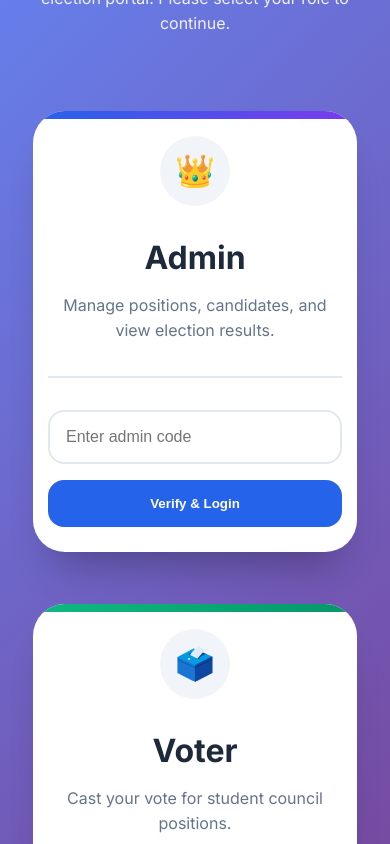
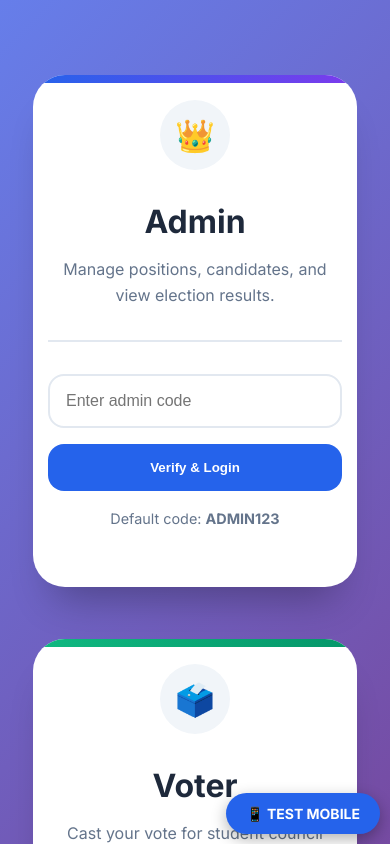
Before and after one commit to marizzer14/Students-Council-Campaign, a plain HTML site: page index.html in a window 390 px wide. Both pictures are taken after a click on the button "Continue as Admin". Drawn offline with nearby package versions, Linux system fonts and the light colour scheme.

Commit message:
for mobile css

```diff
--- a/index.html
+++ b/index.html
@@ -8,6 +8,21 @@
     <link rel="stylesheet" href="style.css">
 </head>
 <body>
+    <!-- TEMPORARY DEBUG BUTTON - REMOVE AFTER TESTING -->
+<div style="position: fixed; bottom: 10px; right: 10px; z-index: 999999; background: #2563eb; color: white; padding: 12px 20px; border-radius: 30px; font-weight: bold; box-shadow: 0 5px 15px rgba(0,0,0,0.3); cursor: pointer; font-size: 14px;" onclick="testMobile()">
+    📱 TEST MOBILE
+</div>
+
+<script>
+function testMobile() {
+    // Force mobile styles
+    document.body.style.overflow = 'auto';
+    document.documentElement.style.overflow = 'auto';
+
+    // Show which mode we're in
+    alert('Window width: ' + window.innerWidth + 'px\nIs this a phone? ' + (window.innerWidth <= 768 ? 'Yes' : 'No'));
+}
+</script>
     <!-- Role Selection Modal -->
     <div class="role-modal" id="roleModal">
         <div class="role-content">
@@ -27,7 +42,7 @@
                     <div class="admin-code-section" id="adminCodeSection">
                         <input type="password" id="adminCode" class="code-input" placeholder="Enter admin code">
                         <button class="verify-btn" id="verifyAdminBtn">Verify & Login</button>
-
+                        <p class="code-hint">Default code: <strong>ADMIN123</strong></p>
                     </div>
                 </div>
 
@@ -109,17 +124,17 @@
 
    <div class="toast" id="toast"></div>
 
-    <!-- EmailJS SDK . -->
+    <!-- EmailJS SDK - LOAD THIS FIRST -->
     <script type="text/javascript" src="https://cdn.jsdelivr.net/npm/@emailjs/browser@3/dist/email.min.js"></script>
     <script type="text/javascript">
         (function() {
-
-            emailjs.init("XH-RYKhvRFFw3kRGN");
+            // REPLACE WITH YOUR ACTUAL PUBLIC KEY FROM EMAILJS DASHBOARD
+            emailjs.init("aNhr-9YOM79owK-nH");
             console.log("EmailJS initialized with public key");
         })();
     </script>
 
-
+    <!-- THEN load main.js -->
     <script src="main.js"></script>
 </body>
 </html>
```
